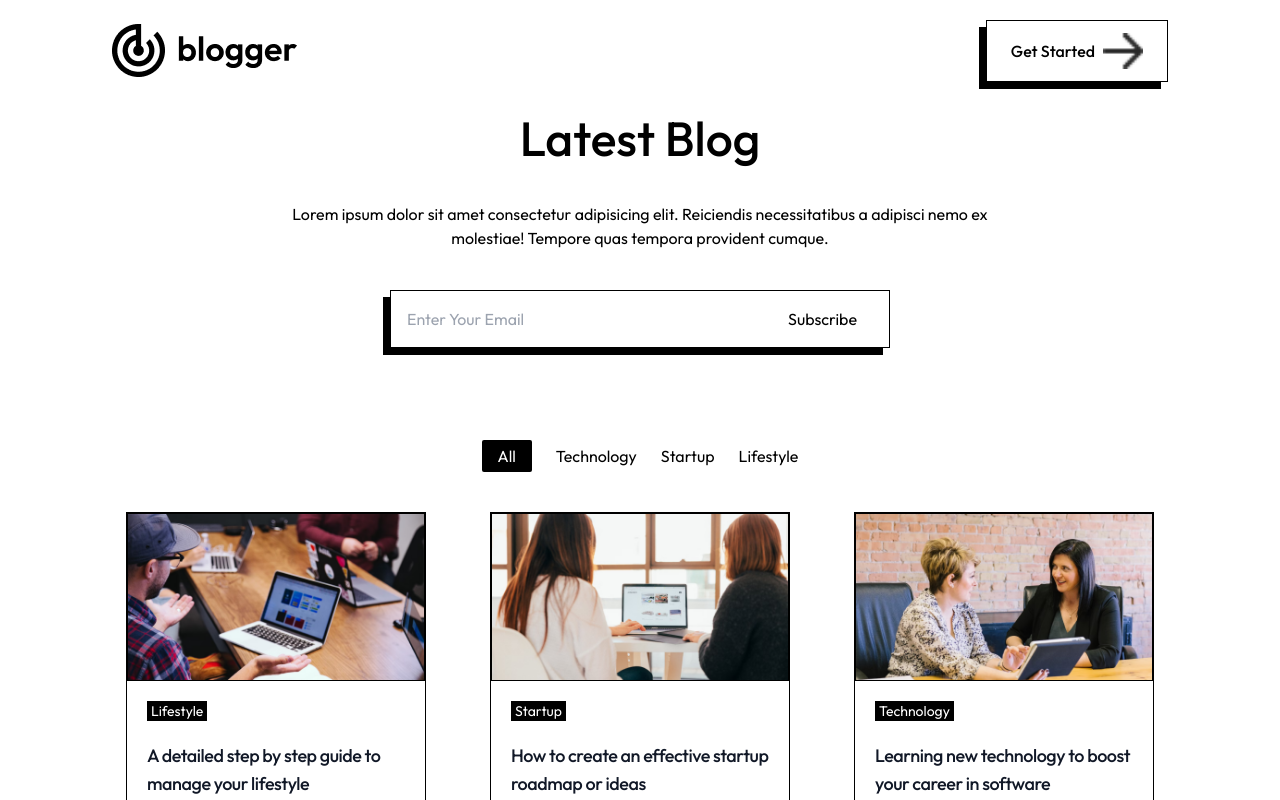
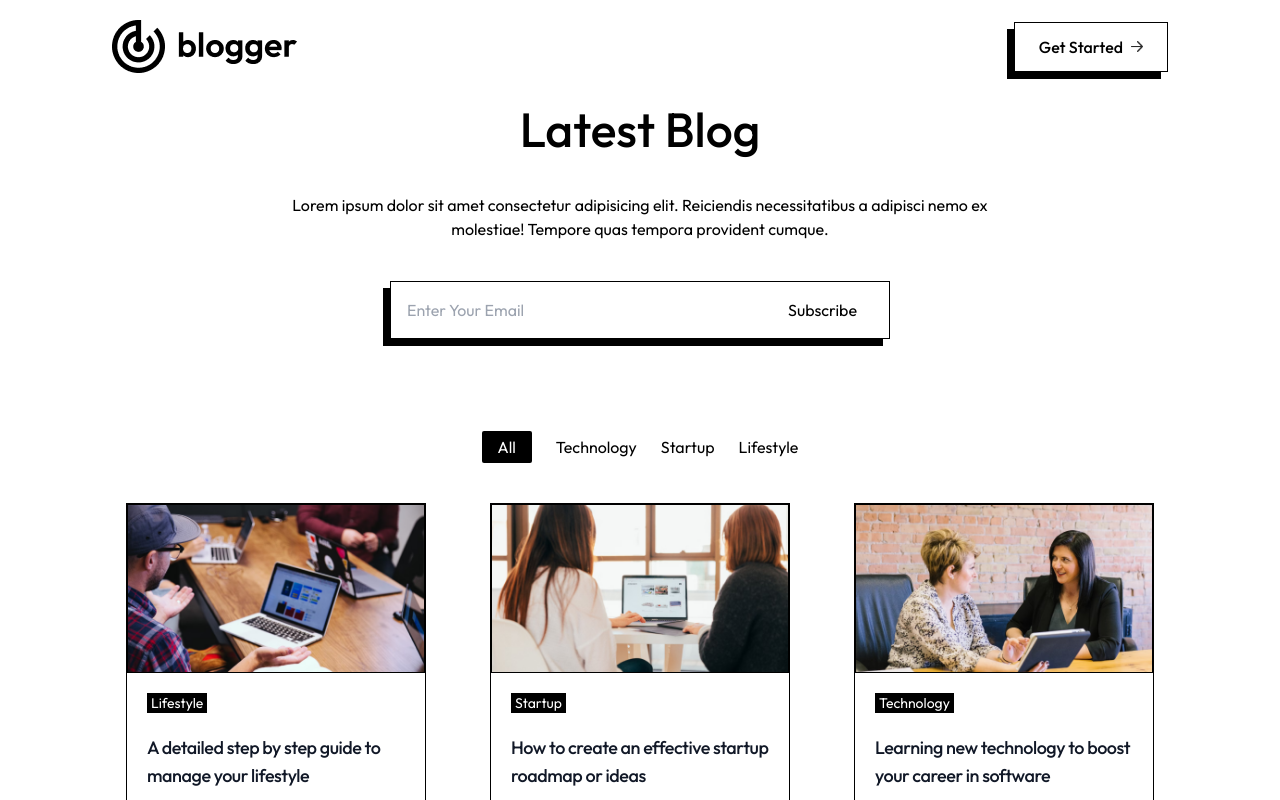
Before and after one commit to Optimist-Ui/blogs, a Next.js app: page / in a window 1280 px wide. Shown: the top 800 px of the page. Built offline with nearby package versions, Linux system fonts and the light colour scheme.

Commit message:
Updated blog page, blog item component, header component, and layout

```diff
--- a/app/blogs/[id]/page.jsx
+++ b/app/blogs/[id]/page.jsx
@@ -1,4 +1,5 @@
 'use client'
+import Footer from '@/app/components/Footer'
 import { assets, blog_data } from '@/public/Assets/assets'
 import Image from 'next/image'
 import Link from 'next/link'
@@ -63,6 +64,7 @@ const ComponentPage = ({params}) => {
             </div>
           </div>
     </div>
+    <Footer />
     </>:<></>
   )
 }
--- a/app/components/BlogItem.jsx
+++ b/app/components/BlogItem.jsx
@@ -6,7 +6,7 @@ import React from 'react'
 const BlogItem = ({title,description,category,image,id}) => {
   return (
     <div className='max-w-[330px] sm:max-w-[300px] bg-white border border-black hover:shadow-[-7px_7px_0px_#000000]'>
-      <Link href={`/Blogs/${id}`}>
+      <Link href={`/blogs/${id}`}>
       <Image src={image} width={400} height={400} alt='Not Available' className='border border-black'/>
       </Link>
       <p className='ml-5 mt-5 px-1 inline-block bg-black text-white text-sm'>{category}</p>
@@ -14,7 +14,7 @@ const BlogItem = ({title,description,category,image,id}) => {
         <h5 className='mb-2 text-lg font-medium tracking-tight text-gray-900'>{title}</h5>
         <p className='mb-3 text-sm tracking-tight text-gray-700'>{description}</p>
         <div className='inline-flex items-center gap-3 py-2 font-semibold '>
-          <Link href={`/Blogs/${id}`}>
+          <Link href={`/blogs/${id}`}>
            Read More <Image src={assets.arrow} alt='Not Available' className='scale-75 '/>
           </Link>
         </div>
--- a/app/components/Header.jsx
+++ b/app/components/Header.jsx
@@ -7,7 +7,7 @@ const Header = () => {
     <div className='py-5 px-5 md:px-12 lg:px-28'>
        <div className='flex justify-between items-center'>
         <Image src={assets.logo} alt='Not Available' width={180} className="w-[130px] sm:w-auto"/>
-        <button className='flex items-center  py-1 px-3 sm:py-3 sm:px-6 border gap-2 font-medium border-black border-solid shadow-[-7px_7px_0px_#000000] hover:bg-slate-100 focus:bg-slate-200'>Get Started <Image src={assets.arrow} alt='Not Available' width={40}/></button>
+        <button className='flex items-center  py-1 px-3 sm:py-3 sm:px-6 border gap-2 font-medium border-black border-solid shadow-[-7px_7px_0px_#000000] hover:bg-slate-100 focus:bg-slate-200'>Get Started <Image src={assets.arrow} alt='Not Available' width={12}/></button>
        </div>
         <div className='text-center my-8'>
             <h1 className='text-3xl sm:text-5xl font-medium'>Latest Blog</h1>
--- a/app/layout.js
+++ b/app/layout.js
@@ -1,6 +1,5 @@
 import { Outfit } from "next/font/google";
 import "./globals.css";
-import Footer from "./components/Footer";
 
 const outfit = Outfit({
   subsets: ["latin"],
@@ -15,10 +14,7 @@ export const metadata = {
 export default function RootLayout({ children }) {
   return (
     <html lang="en">
-      <body className={outfit.className}>
-        {children}
-        <Footer />
-      </body>
+      <body className={outfit.className}>{children}</body>
     </html>
   );
 }
```
